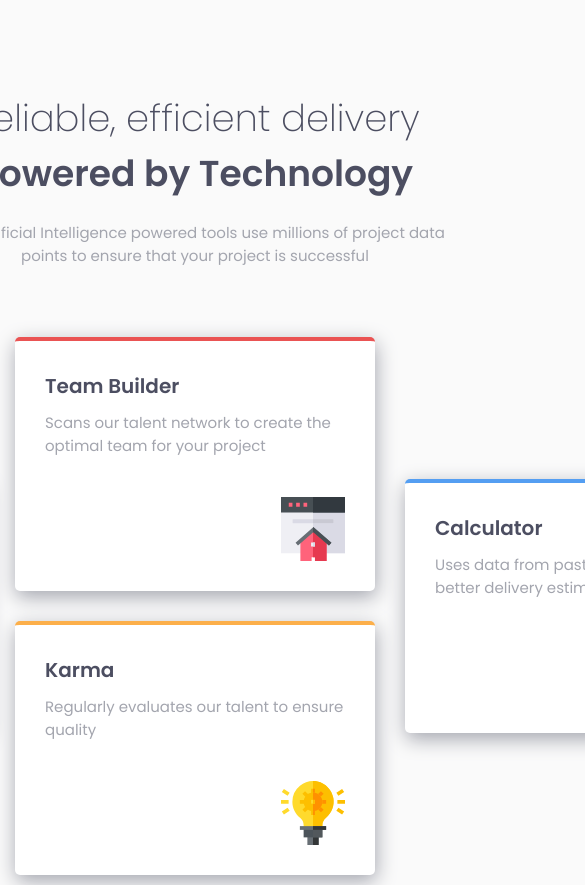
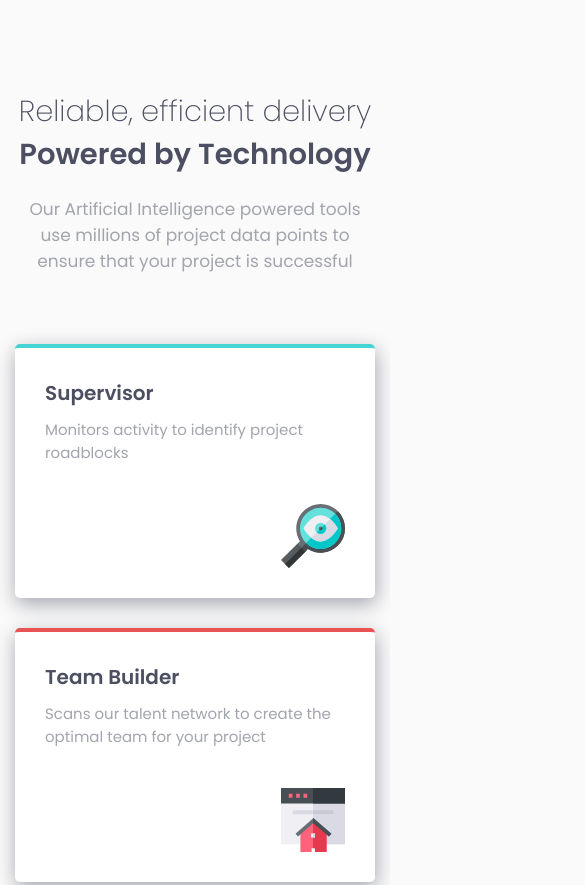
Before and after one commit to zekt1209/four-card-feature-section-master, a plain HTML site: page index.html in a window 390 px wide. Shown: the top 885 px of the page, 585 px wide, since content can reach past the window. Drawn offline with Linux system fonts and the light colour scheme.

Commit message:
Se agrego la parte de diseño responsivo para mobile

```diff
--- a/styles.css
+++ b/styles.css
@@ -151,3 +151,59 @@ body {
 .calculator {
   border-top-color: var(--Blue);
 }
+
+@media (max-width: 1100px) {
+  .second-container {
+    display: flex;
+    flex-direction: column;
+    align-items: center;
+    width: 360px;
+    height: 100%;
+  }
+
+  .general-info-container {
+    display: flex;
+    flex-direction: column;
+    align-items: center;
+    text-align: center;
+    /* justify-content: center; */
+
+    width: 100%;
+  }
+
+  .general-info-container p:nth-child(1) {
+    font-size: 29px;
+    font-weight: 200;
+
+    color: var(--Very-Dark-Blue);
+  }
+
+  .general-info-container p:nth-child(2) {
+    font-size: 29px;
+    font-weight: 600;
+
+    color: var(--Very-Dark-Blue);
+  }
+
+  .general-info-container p:nth-child(3) {
+    font-size: 17px;
+    margin-top: 20px;
+    margin-bottom: 70px;
+
+    font-weight: 400;
+
+    color: var(--Grayish-Blue);
+  }
+
+  .cards-container {
+    display: flex;
+    flex-direction: column;
+    justify-content: center;
+    align-items: center;
+    gap: 30px;
+
+    height: 100%;
+
+    margin-bottom: 50px;
+  }
+}
```
